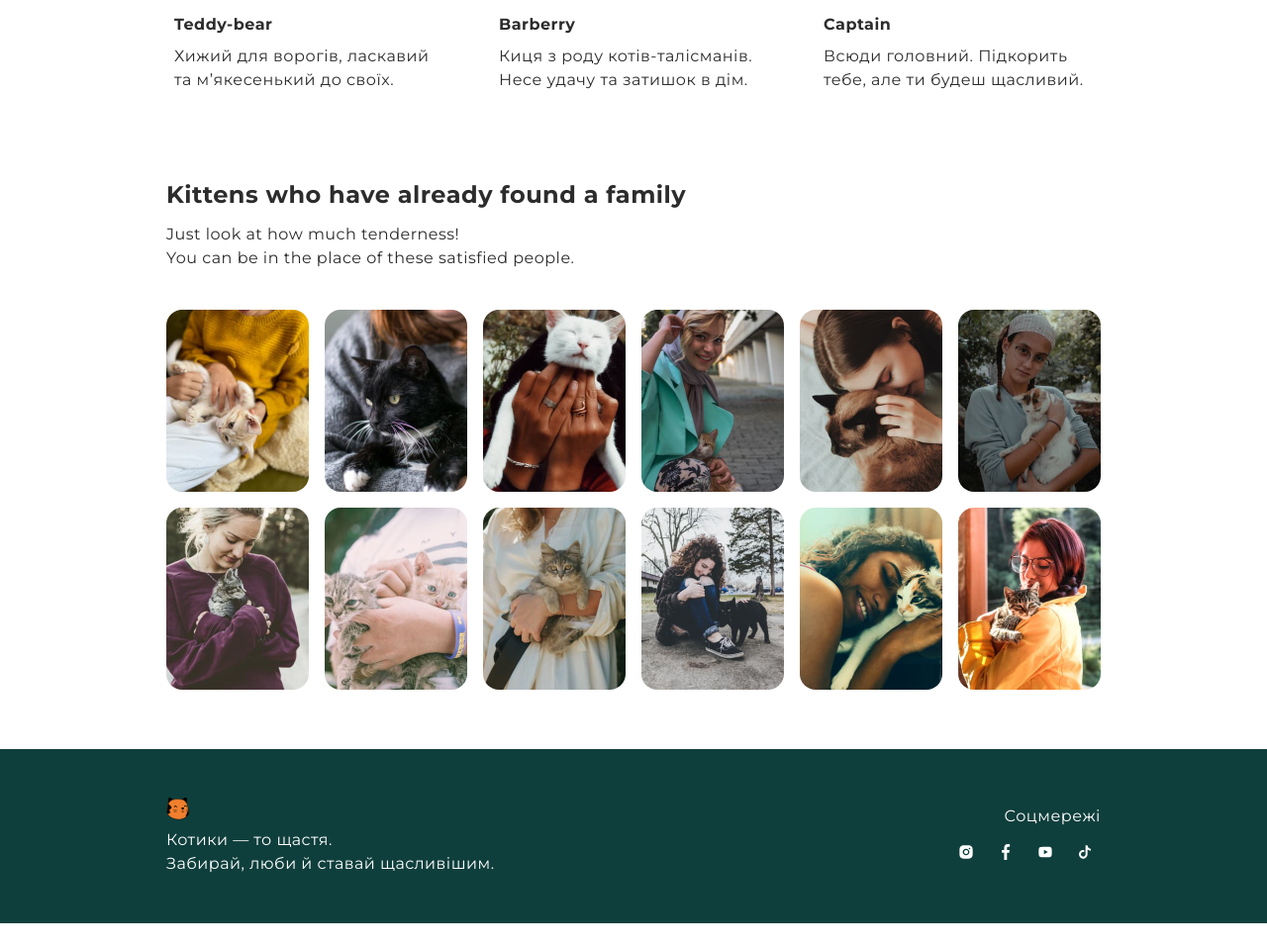
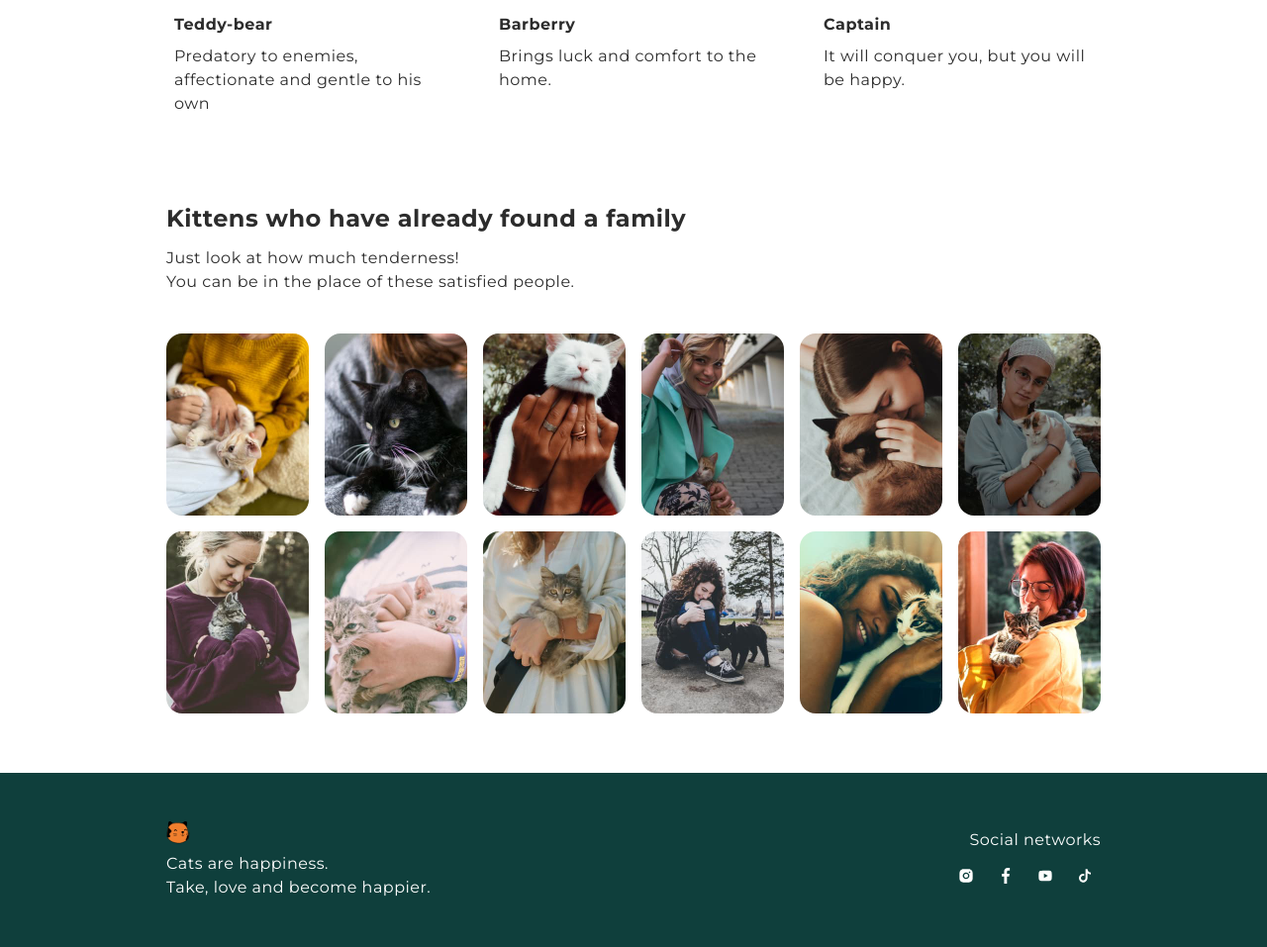
Before and after one commit to AVViktoria/landing-page-training, a website: page index.html in a window 1280 px wide. Shown: the part 1055-2012 px from the top of the page at 99% size. Before the commit the page ends 1988 px from the top, so only its background shows below. Drawn offline with nearby package versions, Linux system fonts and the light colour scheme.

Commit message:
feat: change languge

```diff
--- a/index.html
+++ b/index.html
@@ -75,30 +75,21 @@
             <img class="friends-img" src="./images/friends-img/friends-1.jpg" alt="gray cat" />
             <div class="content">
               <h3 class="friends-name">Teddy-bear</h3>
-              <p class="friends-text">
-                Хижий для ворогів, ласкавий та м’якесенький до своїх.
-                <!-- A cat from the family of mascot cats. Brings luck and comfort to the home. -->
-              </p>
+              <p class="friends-text">Predatory to enemies, affectionate and gentle to his own</p>
             </div>
           </li>
           <li class="friends-link link">
             <img src="./images/friends-img/friends-2.jpg" alt="cat laying down" />
             <div class="content">
               <h3 class="friends-name">Barberry</h3>
-              <p class="friends-text">
-                <!-- Predatory to enemies, affectionate and gentle to his own. -->
-                Киця з роду котів-талісманів. Несе удачу та затишок в дім.
-              </p>
+              <p class="friends-text">Brings luck and comfort to the home.</p>
             </div>
           </li>
           <li class="friends-link link">
             <img src="./images/friends-img/friends-3.jpg" alt="cat mowing" />
             <div class="content">
               <h3 class="friends-name">Captain</h3>
-              <p class="friends-text">
-                Всюди головний. Підкорить тебе, але ти будеш щасливий.
-                <!-- Everywhere is the main one. It will conquer you, but you will be happy. -->
-              </p>
+              <p class="friends-text">It will conquer you, but you will be happy.</p>
             </div>
           </li>
         </ul>
@@ -236,12 +227,12 @@
               width="24"
               height="24"
           /></a>
-          Котики — то щастя. <br />
-          Забирай, люби й ставай щасливішим.
+          Cats are happiness. <br />
+          Take, love and become happier.
         </p>
 
         <section class="social">
-          <p class="social-text">Соцмережі</p>
+          <p class="social-text">Social networks</p>
 
           <ul class="social-list list">
             <li class="social-link link">
```
